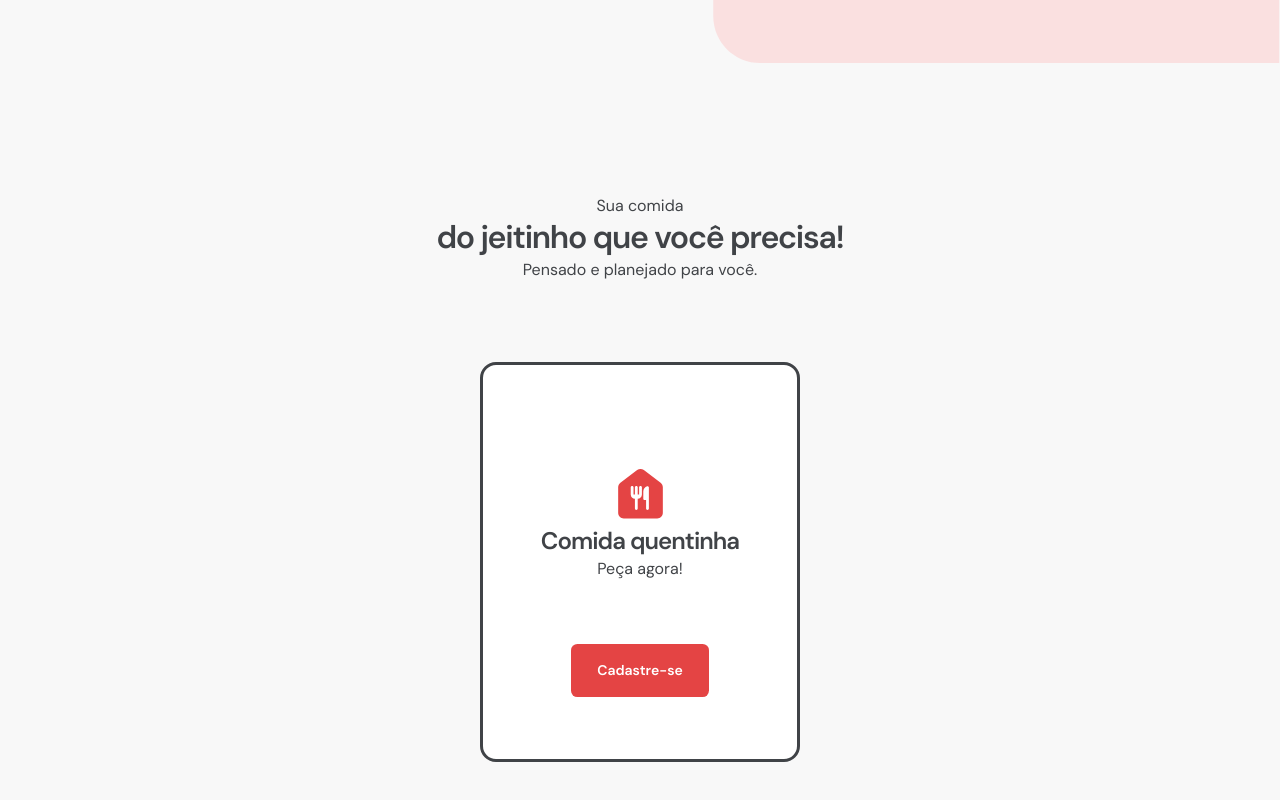
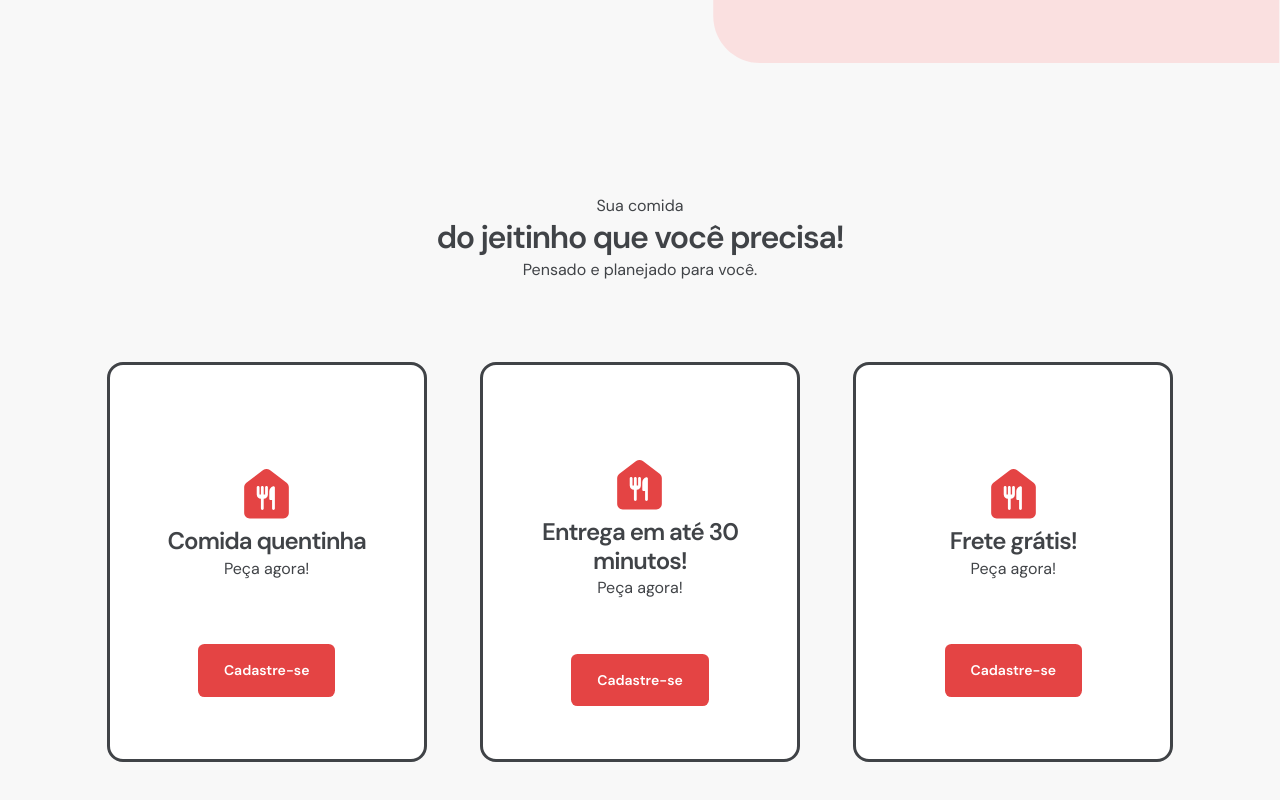
Before and after one commit to anaclaraberga/afood.company, a React (Create React App) app: page / in a window 1280 px wide. Shown: the part 593-1393 px from the top of the page. Built offline with nearby package versions, Linux system fonts and the light colour scheme.

Commit message:
Inserted: new DIV layer

```diff
--- a/src/pages/Home.tsx
+++ b/src/pages/Home.tsx
@@ -67,6 +67,10 @@ export default function Home() {
 
                     <div className="card-row">
                         <Card text='Comida quentinha' subtext='Peça agora!' src={FoodIcon}/>
+
+                        <Card text='Entrega em até 30 minutos!' subtext='Peça agora!' src={FoodIcon}/>
+
+                        <Card text='Frete grátis!' subtext='Peça agora!' src={FoodIcon}/>
                     </div>
             </section>
         </BrowserRouter>
```
